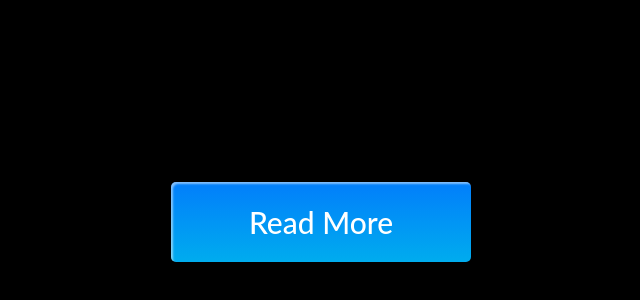
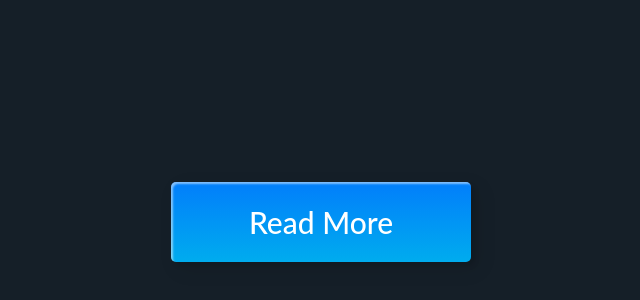
Before and after one commit to elidotco/CONTENT, a plain HTML site: page buttons/part01/index.html in a window 1280 px wide. Shown: the part 186-486 px from the top of the page, without its empty margins (319-959 px from the left). Drawn offline with Linux system fonts and the light colour scheme.

Commit message:
changes part 01

```diff
--- a/buttons/part01/style.css
+++ b/buttons/part01/style.css
@@ -1,5 +1,5 @@
 body {
-  background-color: black;
+  background-color: #151f28;
   padding: auto;
   display: flex;
   justify-content: center;
@@ -30,7 +30,6 @@ button {
   outline: none;
 }
 
-/* 3 */
 .btn-3 {
   background: rgb(0, 172, 238);
   background: linear-gradient(
```
